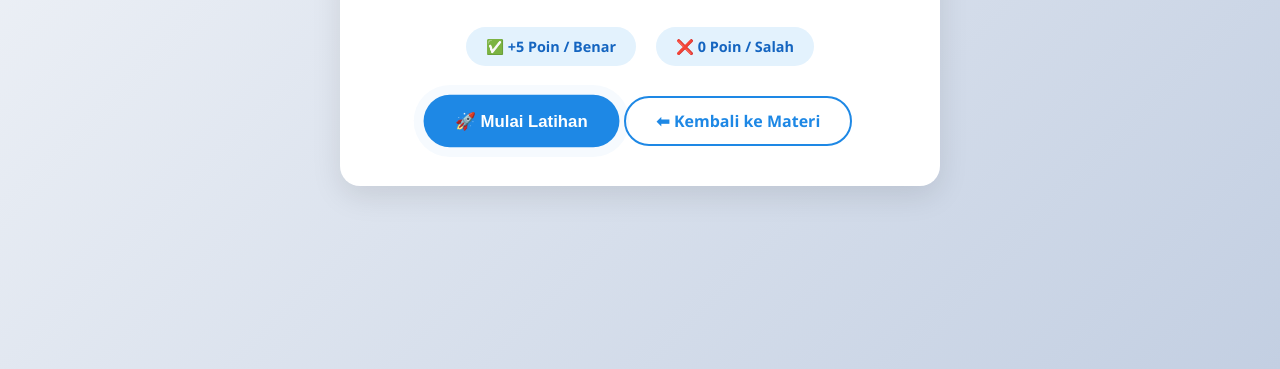
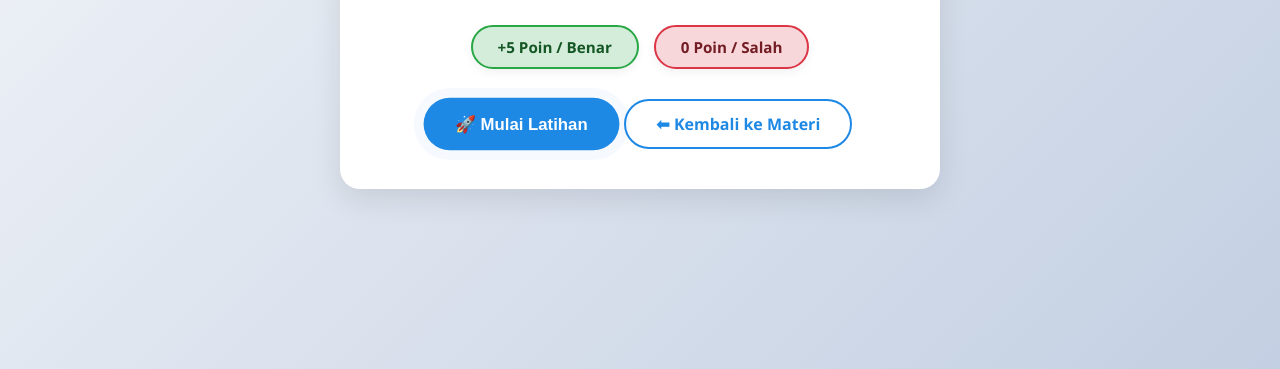
Before and after one commit to FelixDatz/projectfelix_tekpem, a plain HTML site: page quiz.html in a window 1280 px wide. Shown: the part 431-800 px from the top of the page. Drawn offline with Linux system fonts and the light colour scheme.

Commit message:
ganti emoji benar dan salah

```diff
--- a/quiz.html
+++ b/quiz.html
@@ -19,8 +19,13 @@
     </p>
 
     <div class="rules-container">
-      <div class="rule-item">✅ <span>+5 Poin / Benar</span></div>
-      <div class="rule-item">❌ <span>0 Poin / Salah</span></div>
+      <div class="rule-item rule-correct">
+        <span>+5 Poin / Benar</span>
+      </div>
+
+      <div class="rule-item rule-wrong">
+        <span>0 Poin / Salah</span>
+      </div>
     </div>
 
     <div class="btn-group">
--- a/style.css
+++ b/style.css
@@ -257,13 +257,36 @@ body.quiz-body {
   gap: 20px;
   margin-bottom: 30px;
 }
+.rules-container {
+  display: flex;
+  justify-content: center;
+  gap: 15px; /* Sedikit dirapatkan agar pas di layar HP */
+  margin-bottom: 30px;
+}
+
+/* Style Dasar (Base Style) */
 .rule-item {
-  background: #e3f2fd;
-  padding: 10px 20px;
+  padding: 10px 25px;
   border-radius: 50px;
   font-weight: bold;
-  color: #1565c0;
-  font-size: 0.9em;
+  font-size: 0.95em;
+  background: white; /* Background putih agar border terlihat jelas */
+  border: 2px solid transparent; /* Siapkan border transparan */
+  box-shadow: 0 4px 10px rgba(0,0,0,0.05); /* Shadow tipis agar elegan */
+}
+
+/* Style Khusus Benar (Hijau) */
+.rule-item.rule-correct {
+  border-color: #28a745; /* Garis Hijau Tebal */
+  color: #155724;        /* Teks Hijau Tua */
+  background-color: #d4edda; /* Background Hijau Muda Lembut */
+}
+
+/* Style Khusus Salah (Merah) */
+.rule-item.rule-wrong {
+  border-color: #dc3545; /* Garis Merah Tebal */
+  color: #721c24;        /* Teks Merah Tua */
+  background-color: #f8d7da; /* Background Merah Muda Lembut */
 }
 
 /* --- QUIZ SCREEN --- */
```
